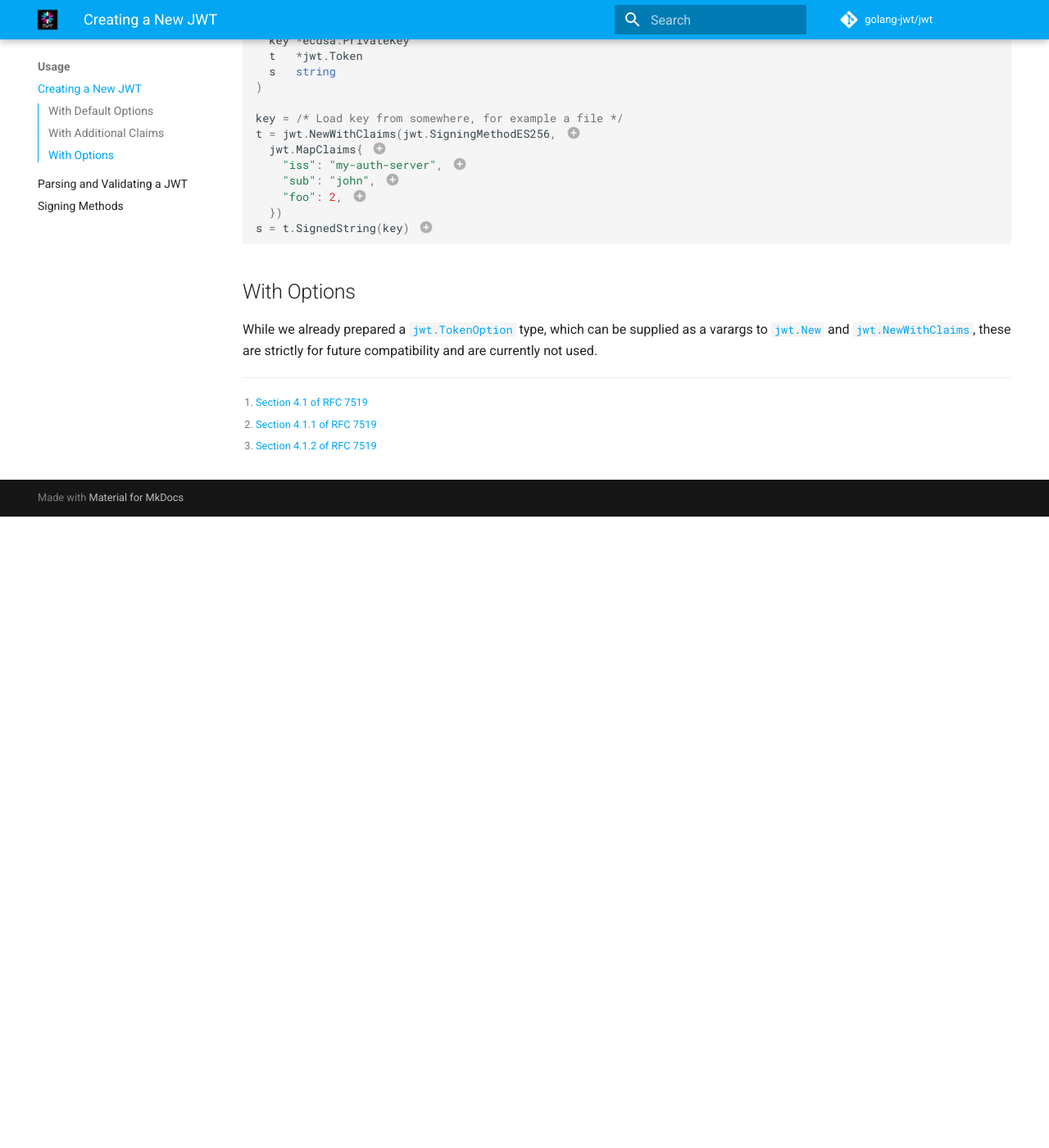
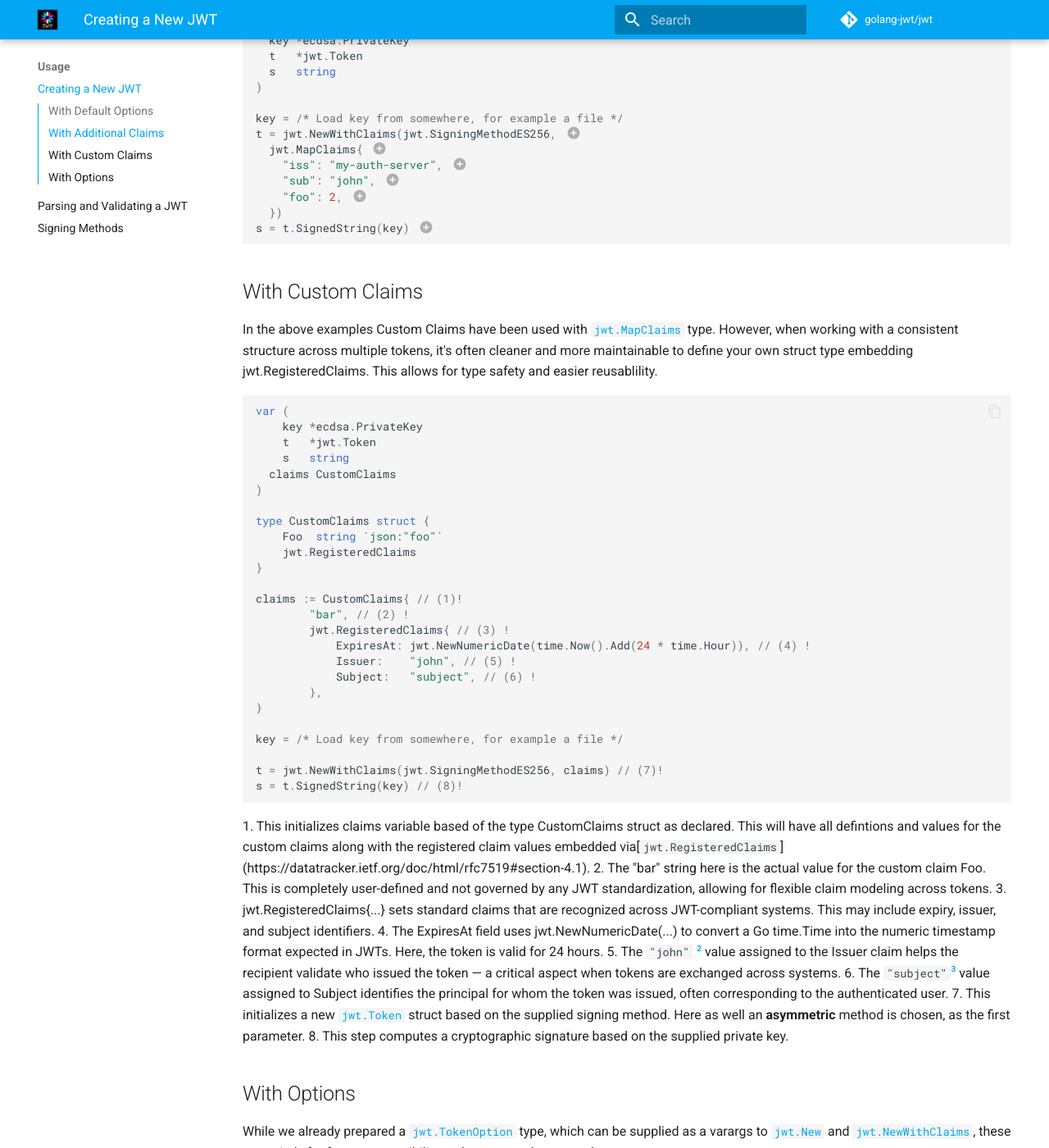
Before and after one commit to golang-jwt/jwt-docs, an MkDocs documentation site: the page built from docs/usage/create.md, in a window 1280 px wide and 1400 px high, scrolled down 1289 px. Shown: the whole window at 82% size. Built offline with MkDocs 1.6.1 and Material for MkDocs 9.7.7, drawn with Linux system fonts in a browser that asks for light colours; comment, search, counter and statistics services are not loaded; before the commit the page ends 1919 px from its top, so only the background shows below that.

Commit message:
Added an example with Custom Claims

````diff
--- a/docs/usage/create.md
+++ b/docs/usage/create.md
@@ -92,6 +92,46 @@ s = t.SignedString(key) // (6)!
 [^iss]: [Section 4.1.1 of RFC 7519](https://datatracker.ietf.org/doc/html/rfc7519#section-4.1.1)
 [^sub]: [Section 4.1.2 of RFC 7519](https://datatracker.ietf.org/doc/html/rfc7519#section-4.1.2)
 
+## With Custom Claims
+
+In the above examples Custom Claims have been used with [`jwt.MapClaims`](https://pkg.go.dev/github.com/golang-jwt/jwt/v5#MapClaims) type. However, when working with a consistent structure across multiple tokens, it's often cleaner and more maintainable to define your own struct type embedding jwt.RegisteredClaims. This allows for type safety and easier reusablility.
+
+```go
+var (
+	key *ecdsa.PrivateKey
+	t   *jwt.Token
+	s   string
+  claims CustomClaims
+)
+
+type CustomClaims struct {
+	Foo  string `json:"foo"`
+	jwt.RegisteredClaims
+}
+
+claims := CustomClaims{ // (1)!
+		"bar", // (2) !
+		jwt.RegisteredClaims{ // (3) !
+			ExpiresAt: jwt.NewNumericDate(time.Now().Add(24 * time.Hour)), // (4) !
+			Issuer:    "john", // (5) !
+			Subject:   "subject", // (6) !
+		},
+}
+
+key = /* Load key from somewhere, for example a file */
+
+t = jwt.NewWithClaims(jwt.SigningMethodES256, claims) // (7)!
+s = t.SignedString(key) // (8)!
+```
+1. This initializes claims variable based of the type CustomClaims struct as declared. This will have all defintions and values for the custom claims along with the registered claim values embedded via[`jwt.RegisteredClaims`] (https://datatracker.ietf.org/doc/html/rfc7519#section-4.1).
+2. The "bar" string here is the actual value for the custom claim Foo. This is completely user-defined and not governed by any JWT standardization, allowing for flexible claim modeling across tokens.
+3. jwt.RegisteredClaims{...} sets standard claims that are recognized across JWT-compliant systems. This may include expiry, issuer, and subject identifiers.
+4. The ExpiresAt field uses jwt.NewNumericDate(...) to convert a Go time.Time into the numeric timestamp format expected in JWTs. Here, the token is valid for 24 hours.
+5. The `"john"` [^iss] value assigned to the Issuer claim helps the recipient validate who issued the token — a critical aspect when tokens are exchanged across systems.
+6. The `"subject"`[^sub] value assigned to Subject identifies the principal for whom the token was issued, often corresponding to the authenticated user.
+7. This initializes a new [`jwt.Token`](https://pkg.go.dev/github.com/golang-jwt/jwt/v5#Token) struct based on the supplied signing method. Here as well an **asymmetric** method is chosen, as the first parameter.
+8. This step computes a cryptographic signature based on the supplied private key.
+
 ## With Options
 
 While we already prepared a
````
